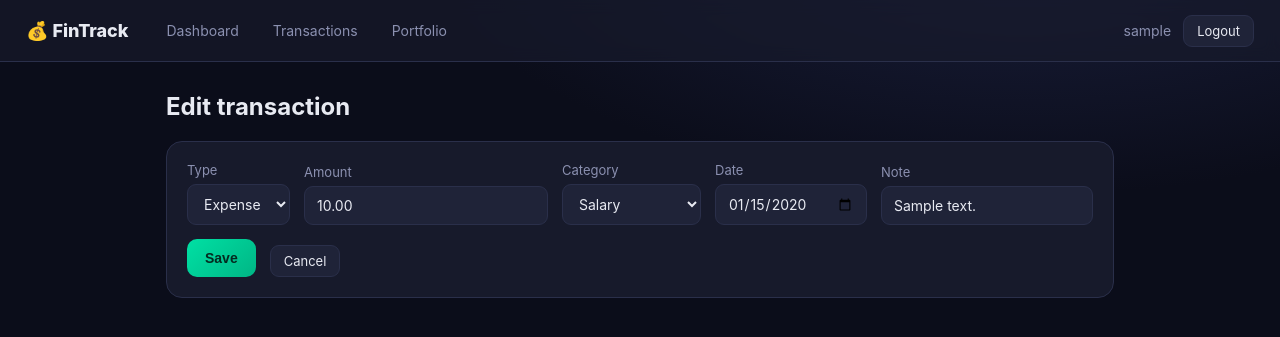
After one commit to amhanesipeace/fintrak, a Flask app: page /transactions/1/edit in a window 1280 px wide. The commit adds this page. Shown: the top 337 px of the page. Run offline with Flask 3, Linux system fonts and the light colour scheme; a user stored in the database is signed in; tables that the repository leaves empty hold one stand-in row (values such as "Sample post").

Commit message:
Add edit-transaction feature (REST API + web form)
Completes transaction CRUD: PUT/PATCH /api/transactions/<id> (partial update,
owner-scoped, validated) and a web edit route + prefilled form, with an Edit
link on each row in the transactions list.

Co-Authored-By: Claude Opus 4.8 <noreply@anthropic.com>

```diff
--- /dev/null
+++ b/templates/edit_transaction.html
@@ -0,0 +1,36 @@
+{% extends "base.html" %}
+{% block title %}Edit transaction · FinTrack{% endblock %}
+{% block content %}
+<h1 class="page-title">Edit transaction</h1>
+
+<div class="card">
+  <form class="row-form" method="post"
+        action="{{ url_for('main.edit_transaction', tid=txn.id) }}">
+    <label>Type
+      <select name="type" required>
+        <option value="expense" {{ 'selected' if txn.type=='expense' }}>Expense</option>
+        <option value="income"  {{ 'selected' if txn.type=='income'  }}>Income</option>
+      </select>
+    </label>
+    <label>Amount
+      <input name="amount" type="number" step="0.01" min="0.01"
+             value="{{ '%.2f'|format(txn.amount) }}" required>
+    </label>
+    <label>Category
+      <select name="category">
+        {% for c in categories %}
+        <option value="{{ c }}" {{ 'selected' if c==txn.category }}>{{ c }}</option>
+        {% endfor %}
+      </select>
+    </label>
+    <label>Date
+      <input name="date" type="date" value="{{ txn.date.isoformat() }}">
+    </label>
+    <label class="grow">Note
+      <input name="note" type="text" value="{{ txn.note or '' }}" placeholder="optional">
+    </label>
+    <button class="btn" type="submit">Save</button>
+    <a class="btn-ghost" href="{{ url_for('main.transactions') }}">Cancel</a>
+  </form>
+</div>
+{% endblock %}
--- a/templates/transactions.html
+++ b/templates/transactions.html
@@ -45,7 +45,9 @@
         <td class="r {{ 'pos' if t.type=='income' else 'neg' }}">
           {{ '+' if t.type=='income' else '−' }}{{ t.amount|money }}
         </td>
-        <td class="r">
+        <td class="r actions">
+          <a class="btn-ghost" href="{{ url_for('main.edit_transaction', tid=t.id) }}"
+             title="Edit">Edit</a>
           <form method="post" action="{{ url_for('main.delete_transaction', tid=t.id) }}"
                 onsubmit="return confirm('Delete this transaction?');">
             <button class="btn-del" title="Delete">✕</button>
--- a/views.py
+++ b/views.py
@@ -81,6 +81,33 @@ def delete_transaction(tid):
     return redirect(url_for("main.transactions"))
 
 
+@main.route("/transactions/<int:tid>/edit", methods=["GET", "POST"])
+@login_required
+def edit_transaction(tid):
+    txn = Transaction.query.filter_by(id=tid, user_id=current_user.id).first_or_404()
+    if request.method == "POST":
+        try:
+            t_type = request.form.get("type")
+            amount = float(request.form.get("amount", ""))
+            category = request.form.get("category") or "Other"
+            note = request.form.get("note", "").strip()
+            d_raw = request.form.get("date") or date.today().isoformat()
+            d = datetime.strptime(d_raw, "%Y-%m-%d").date()
+            if t_type not in ("income", "expense") or amount <= 0:
+                raise ValueError("bad input")
+            txn.type = t_type
+            txn.amount = round(amount, 2)
+            txn.category = category
+            txn.note = note
+            txn.date = d
+            db.session.commit()
+            flash("Transaction updated.", "success")
+            return redirect(url_for("main.transactions"))
+        except Exception:
+            flash("Please enter a valid amount, type and date.", "error")
+    return render_template("edit_transaction.html", txn=txn, categories=CATEGORIES)
+
+
 @main.route("/portfolio")
 @login_required
 def portfolio():
```
Also changed, not shown: api.py (+29 -0 lines).
